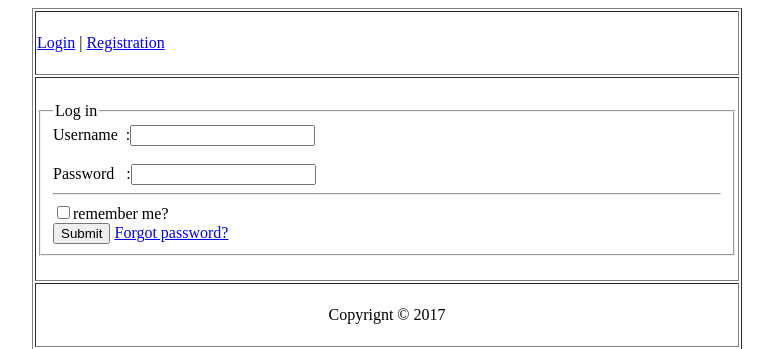
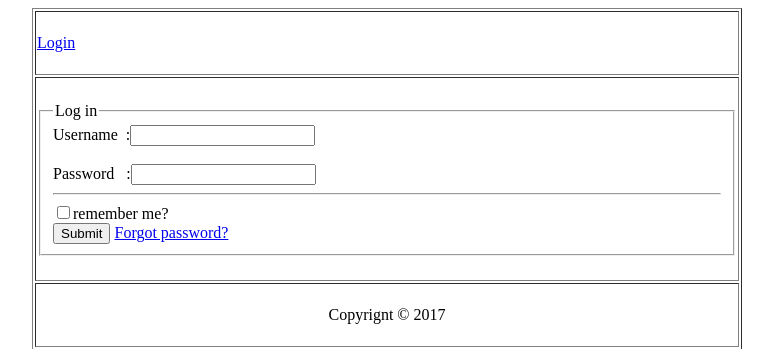
Before and after one commit to abdullah-998/learning-web-technologies-fall-2020-2021-sec-d, a PHP site: page /Log.php in a window 1280 px wide. Shown: the top 349 px of the page, without its empty margins (253-1026 px from the left). Run offline with PHP 8.4, Linux system fonts and the light colour scheme.

Commit message:
header done

```diff
--- a/FINAL_LAB_TASK_1.2_PHP/view/header.php
+++ b/FINAL_LAB_TASK_1.2_PHP/view/header.php
@@ -1,4 +1,3 @@
   <?php
-    echo '<a href="Log.php">Login</a> |
-    <a href="Reg.php">Registration</a>';
+    echo '<a href="Log.php">Login</a>';
 ?>
```
